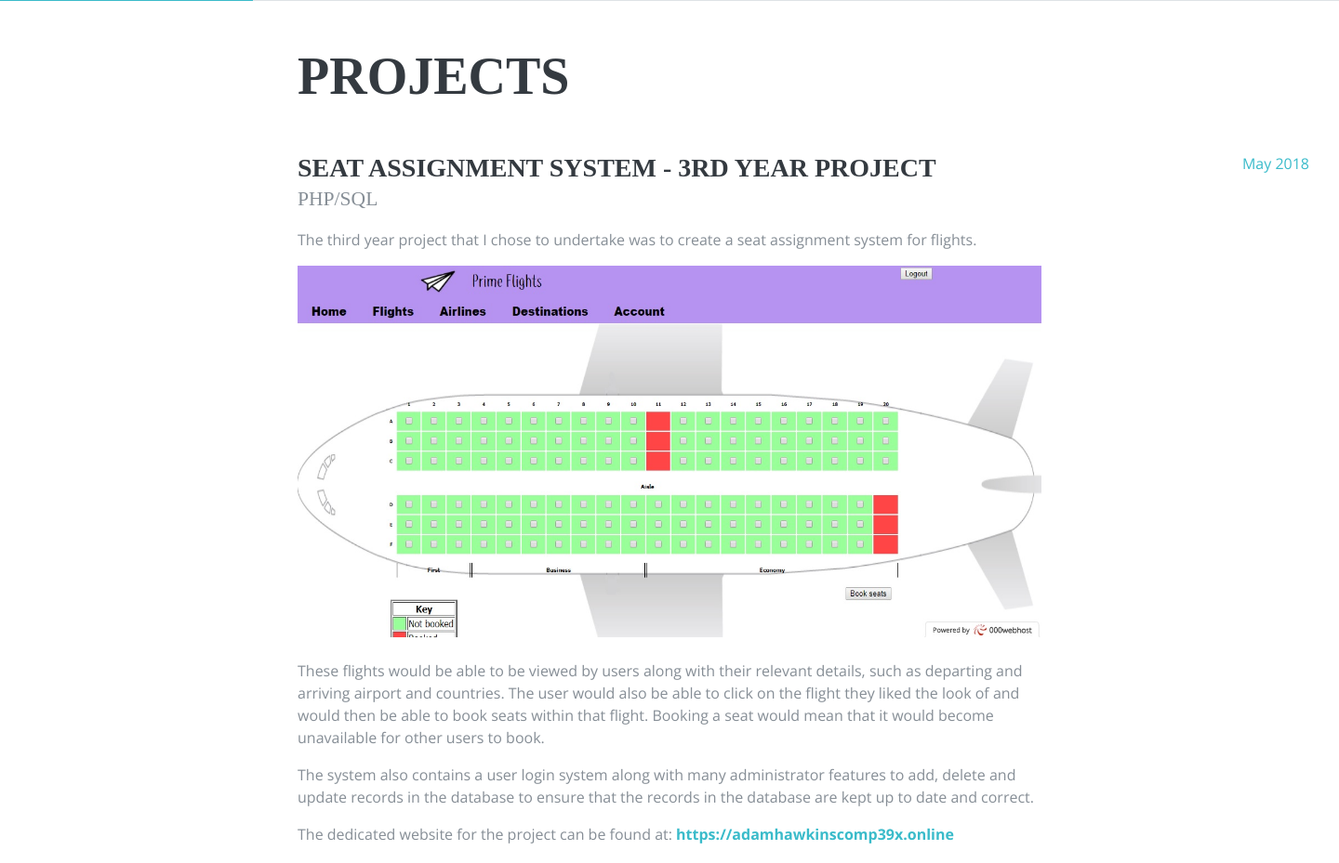
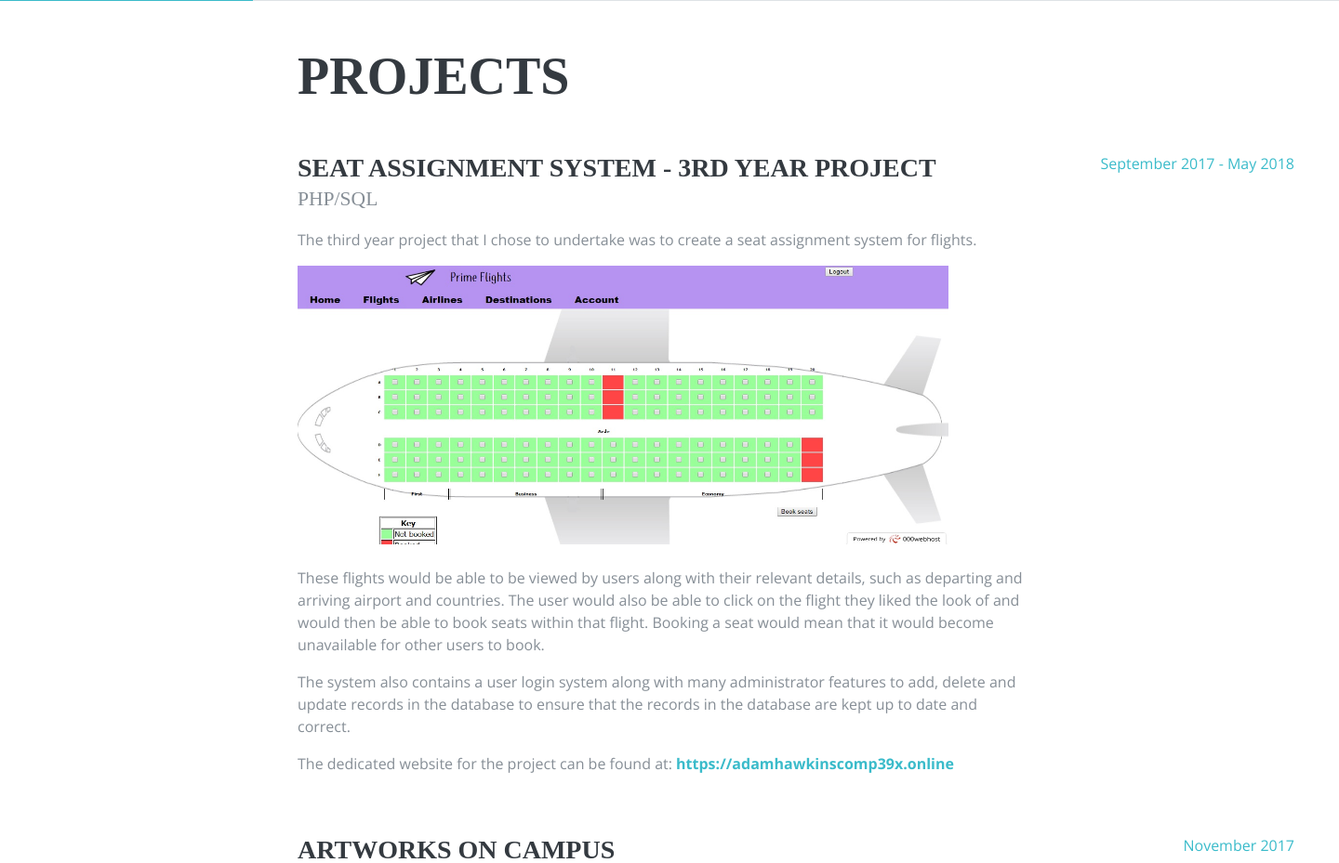
Before and after one commit to Guppylicious/guppylicious.github.io, a PHP site: page / in a window 1440 px wide. Shown: the part 799-1728 px from the top of the page at 93% size. Run offline with PHP 8.4, Linux system fonts and the light colour scheme; some web fonts are replaced.

Commit message:
3rd year

```diff
--- a/css/resume.css
+++ b/css/resume.css
@@ -182,6 +182,6 @@ a:hover, a:focus, a:active {
 }
 
 #project {
-	width: 800px;
-	height: 400px;
+	width: 700px;
+	height: 300px;
 }
--- a/index.html
+++ b/index.html
@@ -87,7 +87,7 @@
 			  <p>The dedicated website for the project can be found at: <b><a href="https://adamhawkinscomp39x.online">https://adamhawkinscomp39x.online</a></b></p>
             </div>
             <div class="resume-date text-md-right">
-              <span class="text-primary">May 2018</span>
+              <span class="text-primary">September 2017 - May 2018</span>
             </div>
           </div>
 
```
